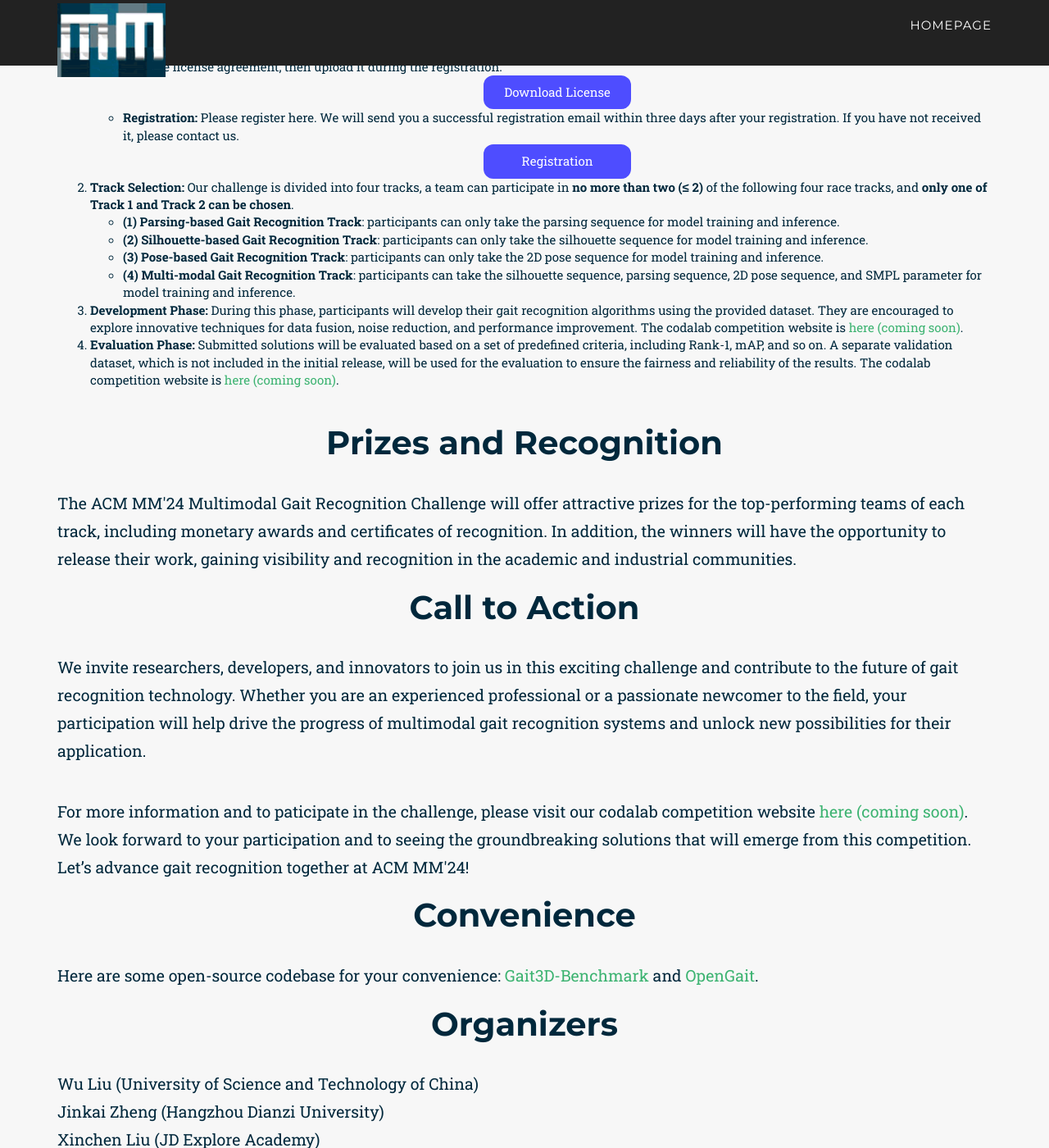
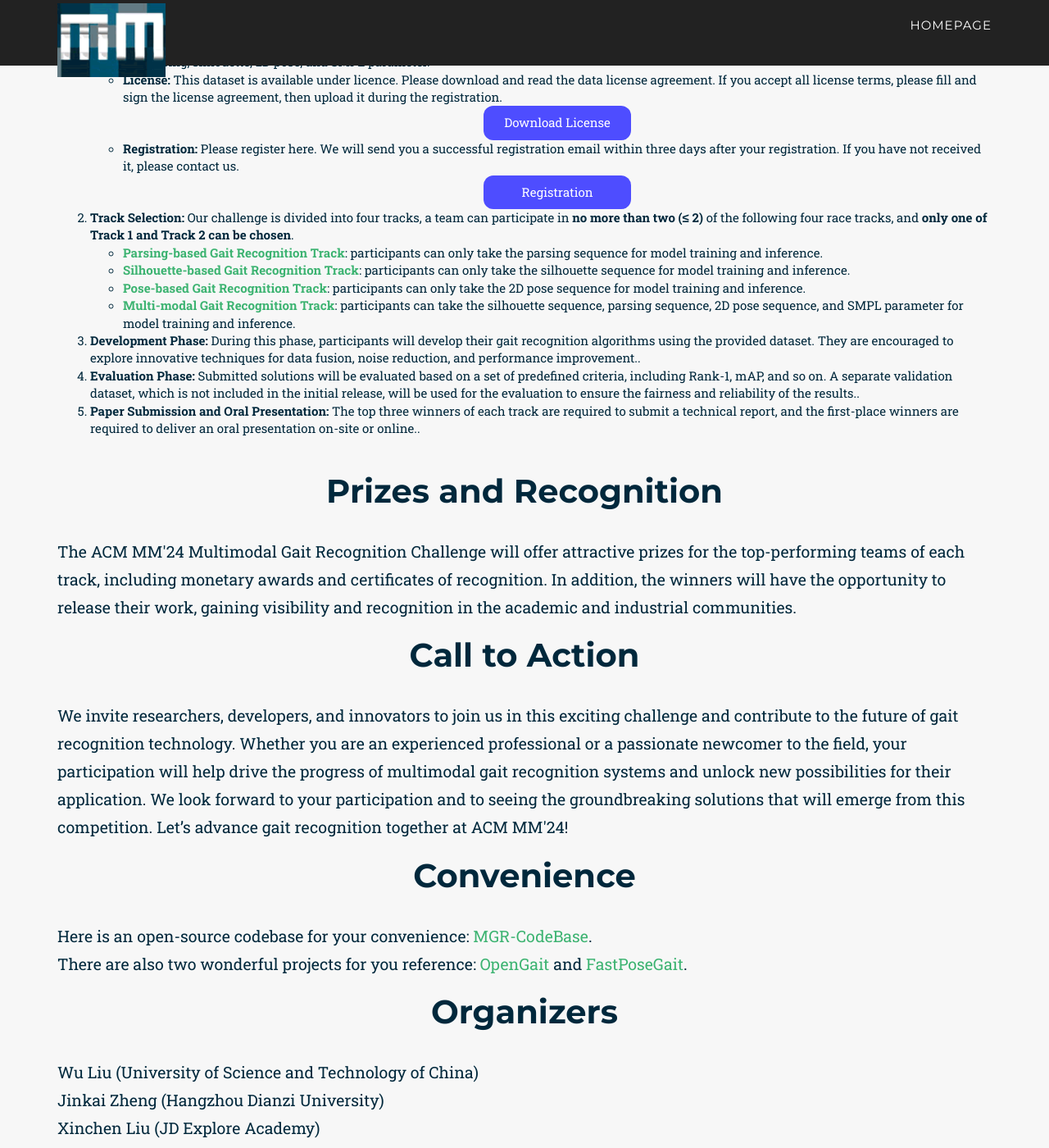
Before and after one commit to hcma2024/hcma2024.github.io, a Jekyll site: the page built from _2022_pages/mgr_challenge.html, in a window 1280 px wide and 1400 px high, scrolled down 1052 px. Shown: the whole window at 82% size. Built offline with Jekyll 4.4.1, drawn with Linux system fonts in a browser that asks for light colours; some web fonts are replaced; some of the changed text lies outside the part shown.

Commit message:
update mgr

```diff
--- a/_includes/2022_data/mgr_challenge.html
+++ b/_includes/2022_data/mgr_challenge.html
@@ -203,6 +203,10 @@
                 Therefore, we organize the ACM MM'24 Multimodal Gait Recognition (MGR) Challenge to promote the development of robust and practical gait recognition methods.
             </p>
 
+            <div style="display: flex; justify-content: center; gap: 20px;">
+                <img src="figure4MGR24.png" alt="Figure" style="max-width: 50%;">
+            </div>
+
             <p class="large">
                 The ACM MM'24 Multimodal Gait Recognition (MGR) Challenge seeks to unleash the power of gait characteristic by encouraging participants to develop novel algorithms and systems that can effectively combine and utilize different gait data.
                 The goal is to create solutions that can perform robust gait recognition in real-world environments, overcoming limitations of traditional systems and paving the way for new applications and innovations.
@@ -241,14 +245,15 @@
                     </li>
                     <li><b>Track Selection: </b>Our challenge is divided into four tracks, a team can participate in <b>no more than two (≤ 2)</b> of the following four race tracks, and <b>only one of Track 1 and Track 2 can be chosen</b>.
                         <ul>
-                        <li><b>(1) Parsing-based Gait Recognition Track</b>: participants can only take the parsing sequence for model training and inference.</li>
-                        <li><b>(2) Silhouette-based Gait Recognition Track</b>: participants can only take the silhouette sequence for model training and inference.</li>
-                        <li><b>(3) Pose-based Gait Recognition Track</b>: participants can only take the 2D pose sequence for model training and inference.</li>
-                        <li><b>(4) Multi-modal Gait Recognition Track</b>: participants can take the silhouette sequence, parsing sequence, 2D pose sequence, and SMPL parameter for model training and inference.</li>
+                        <li><a href="https://codalab.lisn.upsaclay.fr/competitions/19828" target="_blank"><b>Parsing-based Gait Recognition Track</b></a>: participants can only take the parsing sequence for model training and inference.</li>
+                        <li><a href="https://codalab.lisn.upsaclay.fr/competitions/19829" target="_blank"><b>Silhouette-based Gait Recognition Track</b></a>: participants can only take the silhouette sequence for model training and inference.</li>
+                        <li><a href="https://codalab.lisn.upsaclay.fr/competitions/19830" target="_blank"><b>Pose-based Gait Recognition Track</b></a>: participants can only take the 2D pose sequence for model training and inference.</li>
+                        <li><a href="https://codalab.lisn.upsaclay.fr/competitions/19831" target="_blank"><b>Multi-modal Gait Recognition Track</b></a>: participants can take the silhouette sequence, parsing sequence, 2D pose sequence, and SMPL parameter for model training and inference.</li>
                         </ul>
                     </li>
-                    <li><b>Development Phase: </b> During this phase, participants will develop their gait recognition algorithms using the provided dataset. They are encouraged to explore innovative techniques for data fusion, noise reduction, and performance improvement. The codalab competition website is <a href="https://codalab.org/">here (coming soon)</a>.</li>
-                    <li><b>Evaluation Phase: </b> Submitted solutions will be evaluated based on a set of predefined criteria, including Rank-1, mAP, and so on. A separate validation dataset, which is not included in the initial release, will be used for the evaluation to ensure the fairness and reliability of the results. The codalab competition website is <a href="https://codalab.org/">here (coming soon)</a>.</li>
+                    <li><b>Development Phase: </b> During this phase, participants will develop their gait recognition algorithms using the provided dataset. They are encouraged to explore innovative techniques for data fusion, noise reduction, and performance improvement.</a>.</li>
+                    <li><b>Evaluation Phase: </b> Submitted solutions will be evaluated based on a set of predefined criteria, including Rank-1, mAP, and so on. A separate validation dataset, which is not included in the initial release, will be used for the evaluation to ensure the fairness and reliability of the results.</a>.</li>
+                    <li><b>Paper Submission and Oral Presentation: </b> The top three winners of each track are required to submit a technical report, and the first-place winners are required to deliver an oral presentation on-site or online.</a>.</li>
                 </ol>
             </p>
 
@@ -273,10 +278,7 @@
         </div>
         <div class="row container">
             <p class="large">
-                We invite researchers, developers, and innovators to join us in this exciting challenge and contribute to the future of gait recognition technology. Whether you are an experienced professional or a passionate newcomer to the field, your participation will help drive the progress of multimodal gait recognition systems and unlock new possibilities for their application.
-            </p>
-            <p class="large">
-                For more information and to paticipate in the challenge, please visit our codalab competition website <a href="https://codalab.org/">here (coming soon)</a>. We look forward to your participation and to seeing the groundbreaking solutions that will emerge from this competition. Let’s advance gait recognition together at ACM MM'24!
+                We invite researchers, developers, and innovators to join us in this exciting challenge and contribute to the future of gait recognition technology. Whether you are an experienced professional or a passionate newcomer to the field, your participation will help drive the progress of multimodal gait recognition systems and unlock new possibilities for their application. We look forward to your participation and to seeing the groundbreaking solutions that will emerge from this competition. Let’s advance gait recognition together at ACM MM'24!
             </p>
         </div>
     </div>
@@ -288,7 +290,7 @@
         </div>
         <div class="row container">
             <p class="large">
-                Here are some open-source codebase for your convenience: <a href="https://github.com/Gait3D/Gait3D-Benchmark">Gait3D-Benchmark</a> and <a href="https://github.com/ShiqiYu/OpenGait">OpenGait</a>.
+                Here is an open-source codebase for your convenience: <a href="https://github.com/Gait3D/Gait3D-Benchmark/tree/main/datasets/MGR">MGR-CodeBase</a>. <br>There are also two wonderful projects for you reference: <a href="https://github.com/ShiqiYu/OpenGait">OpenGait</a> and <a href="https://github.com/BNU-IVC/FastPoseGait">FastPoseGait</a>.
             </p>
         </div>
     </div>
@@ -304,8 +306,19 @@
             </p>
         </div>
     </div>
+    <div class="container">
+        <div class="row">
+            <div class="col-lg-12 text-center">
+                <h2 class="section-heading">Contact</h2>
+            </div>
+        </div>
+        <div class="row container">
+            <p class="large">
+            If you have any questions, please contact Jinkai Zheng (zhengjinkai3@hdu.edu.cn)
+            </p>
+        </div>
+    </div>
 </section>
-9
   </body>
   <style>
 body {
```
Also changed, not shown: _includes/2022_data/figure4MGR24.png (added).
